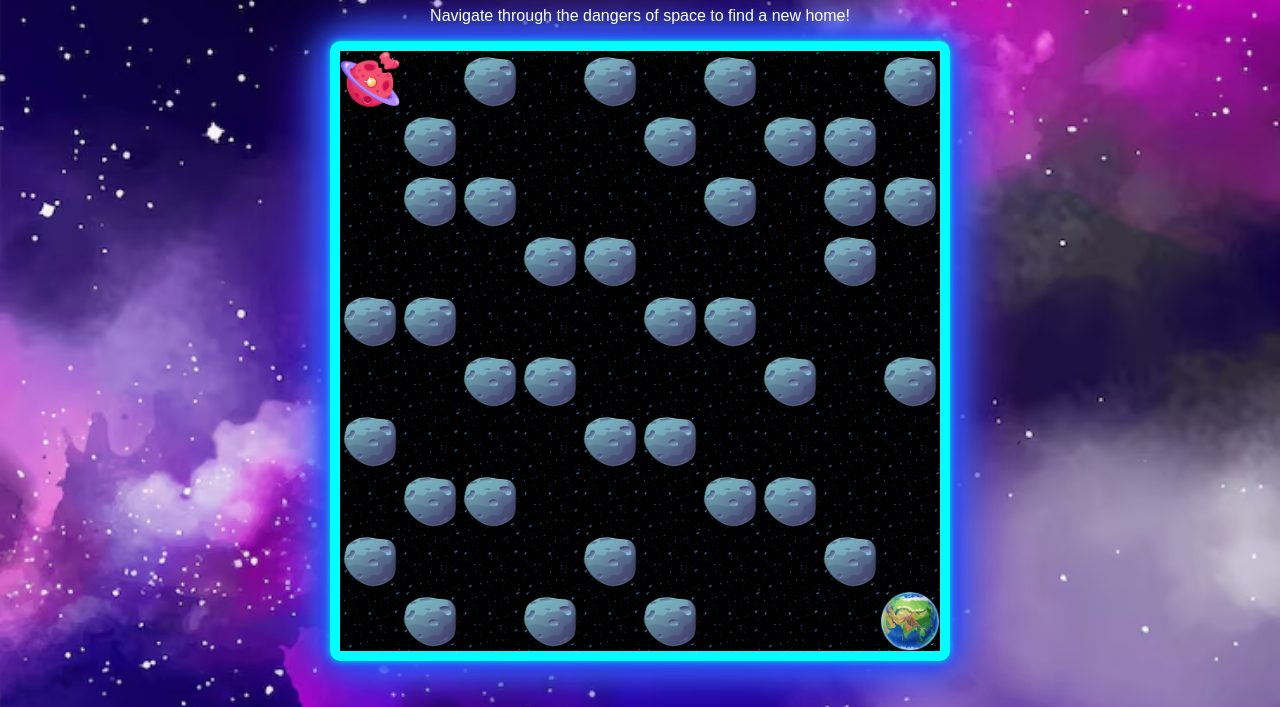
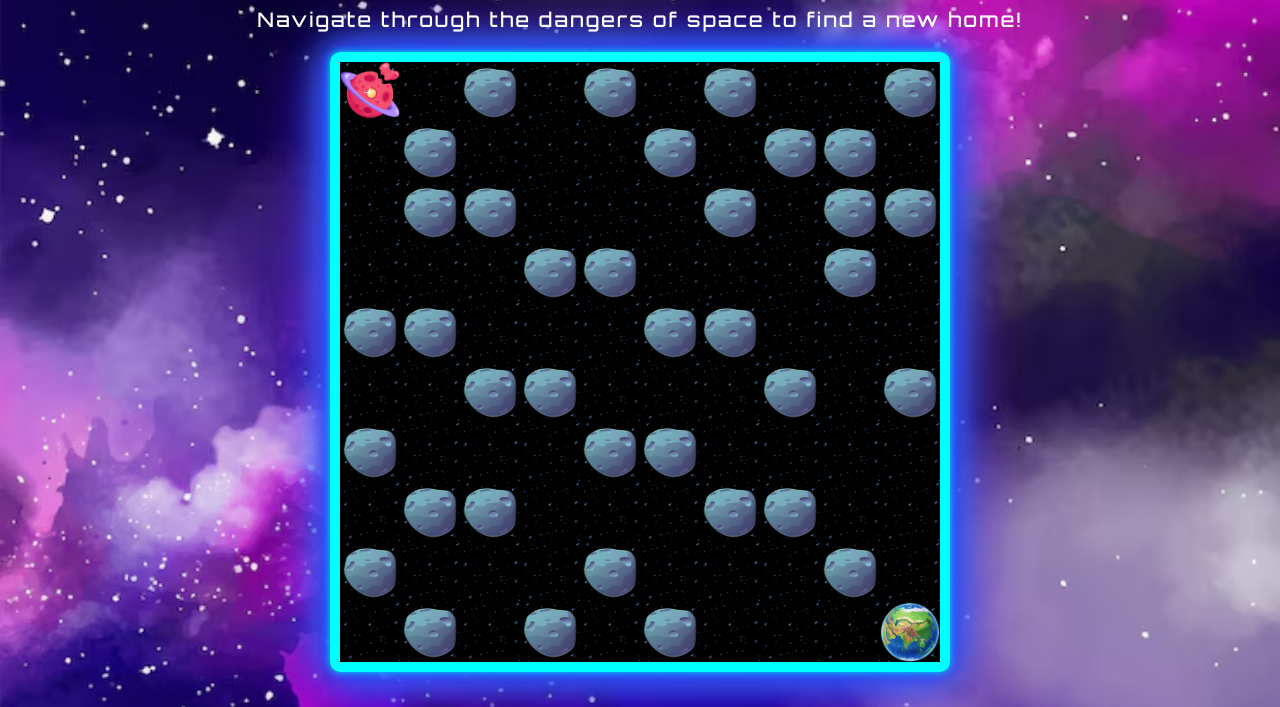
Before and after one commit to Teo10102004/Multimedia-Project, a plain HTML site: page index.html in a window 1280 px wide. Shown: the part 93-800 px from the top of the page. Drawn offline with Linux system fonts and the light colour scheme.

Commit message:
updated font and improved readability of code

```diff
--- a/index.html
+++ b/index.html
@@ -5,6 +5,7 @@
     <meta name="viewport" content="width=device-width, initial-scale=1.0">
     <title>Maze Game - Stage 1</title>
     <link rel="stylesheet" href="style.css">
+    <link href="https://fonts.googleapis.com/css2?family=Orbitron:wght@500&display=swap" rel="stylesheet">
 </head>
 <body>
     <h1>Space Escape - Stage 1</h1> <!--this will show the title of the level -->
@@ -12,7 +13,7 @@
 
     <!--Maze Container -->
     <div class = "maze">
-        <!-- Row 1 -->
+    <!-- Row 1 -->
         <div class = "cell start"> </div>
         <div class = "cell path"> </div>
         <div class = "cell wall"> </div>
@@ -23,7 +24,7 @@
         <div class = "cell path"> </div>
         <div class = "cell path"> </div>
 
-<!-- Row 2 -->
+    <!-- Row 2 -->
         <div class="cell wall"></div>
         <div class="cell path"></div>
         <div class="cell wall"></div>
@@ -35,7 +36,7 @@
         <div class="cell wall"></div>
         <div class="cell wall"></div>
 
-       <!--row 3-->
+    <!--row 3-->
         <div class="cell path"></div>
         <div class="cell path"></div>
         <div class="cell wall"></div>
@@ -47,7 +48,7 @@
         <div class="cell path"></div>
         <div class="cell wall"></div>
 
- <!-- Row 4 -->
+    <!-- Row 4 -->
         <div class="cell wall"></div>
         <div class="cell path"></div>
         <div class="cell path"></div>
@@ -59,7 +60,7 @@
         <div class="cell path"></div>
         <div class="cell wall"></div>
 
-
+    <!-- Row 5-->
         <div class="cell path"></div>
         <div class="cell wall"></div>
         <div class="cell wall"></div>
@@ -71,7 +72,7 @@
         <div class="cell path"></div>
         <div class="cell path"></div>
 
-
+    <!-- Row 6 -->
         <div class="cell path"></div>
         <div class="cell path"></div>
         <div class="cell path"></div>
@@ -83,7 +84,7 @@
         <div class="cell wall"></div>
         <div class="cell path"></div>
 
-
+    <!-- Row 7 -->
         <div class="cell wall"></div>
         <div class="cell wall"></div>
         <div class="cell path"></div>
@@ -95,7 +96,7 @@
         <div class="cell path"></div>
         <div class="cell path"></div>
 
-
+    <!-- Row 8 -->
         <div class="cell path"></div>
         <div class="cell path"></div>
         <div class="cell wall"></div>
@@ -107,7 +108,7 @@
         <div class="cell wall"></div>
         <div class="cell path"></div>
 
-
+    <!-- Row 9 -->
         <div class="cell path"></div>
         <div class="cell wall"></div>
         <div class="cell path"></div>
@@ -119,7 +120,7 @@
         <div class="cell path"></div>
         <div class="cell wall"></div>
 
-
+    <!-- Row 10 -->
         <div class="cell path"></div>
         <div class="cell path"></div>
         <div class="cell wall"></div>
--- a/style.css
+++ b/style.css
@@ -1,6 +1,5 @@
 body{ /*refers to the whole page*/
     font-family: fantasy, papyrus;
-
     text-align: center;
     margin: 0;
     padding: 20px;
@@ -14,8 +13,11 @@ h1{
     color: white;
 }
 
-p{
+p {
     color: white;
+    font-family: 'Orbitron', sans-serif; /* futuristic, easier to read */
+    font-size: 20px;
+    letter-spacing: 2px;
 }
 
 @keyframes glow {
@@ -65,8 +67,8 @@ p{
 }
 
 .wall {
-   background-image: url(Images/blueAsteroidwithStars.png);
-   background-size: cover; /*asteroids for wall*/
-   box-shadow: inset 0 0 10px rgba(0,0,0, 0.7); /*adds depth to wall cells*/
+    background-image: url(Images/blueAsteroidwithStars.png);
+    background-size: cover; /*asteroids for wall*/
+    box-shadow: inset 0 0 10px rgba(0,0,0, 0.7); /*adds depth to wall cells*/
 
 }
```
